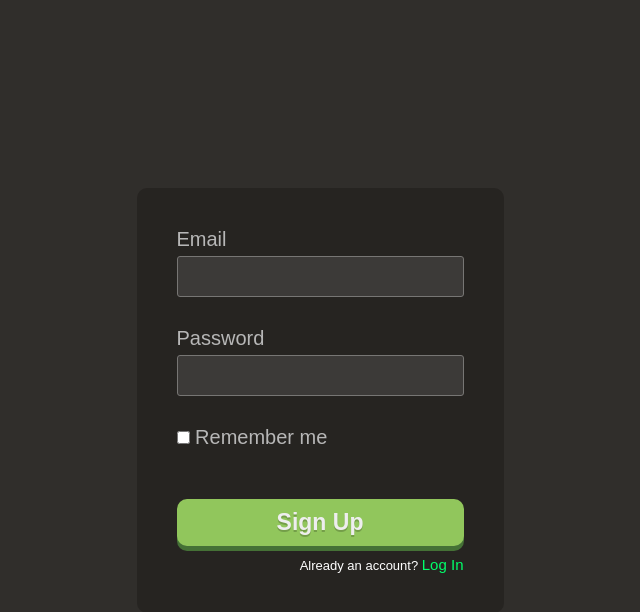
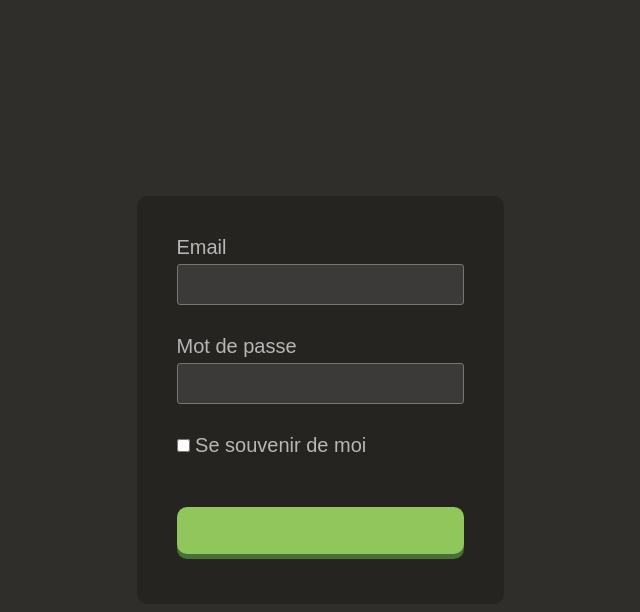
Before and after one commit to backslash057/Tracker, a PHP site: page /login.php in a window 1280 px wide. Shown: the top 612 px of the page, without its empty margins (320-960 px from the left). Run offline with PHP 8.4, Linux system fonts and the light colour scheme; data that the repository does not hold is empty; a stand-in replaces the project's code that opens the database connection.

Commit message:
Fixed template inhritance for authentication view

```diff
--- a/authView.php
+++ b/authView.php
@@ -15,16 +15,16 @@
                 <input type="email" name="email" id="email" required>
             </div>
             <div class="form-entry">
-                <label for="pwd">Password</label>
+                <label for="pwd">Mot de passe</label>
                 <input type="password" name="pwd" id="pwd" required>
             </div>
             <div class="remember-check">
                 <input type="checkbox" name="remember" id="remember">
-                <label for="remember">Remember me</label>
+                <label for="remember">Se souvenir de moi</label>
             </div>
             <div class="submit-box">
-                <input class="submit" type="submit" id="submit" value="Sign Up" />
-                <div class="alternative">Already an account? <a href="login.php">Log In</a></div>
+                <input class="submit" type="submit" id="submit" value="<?php echo $submitText ?>" />
+                <div class="alternative"><?php echo $altLabel ?> <a href="login.php"><?php echo $altText ?></a></div>
             </div>
         </form>
     </div>
```
